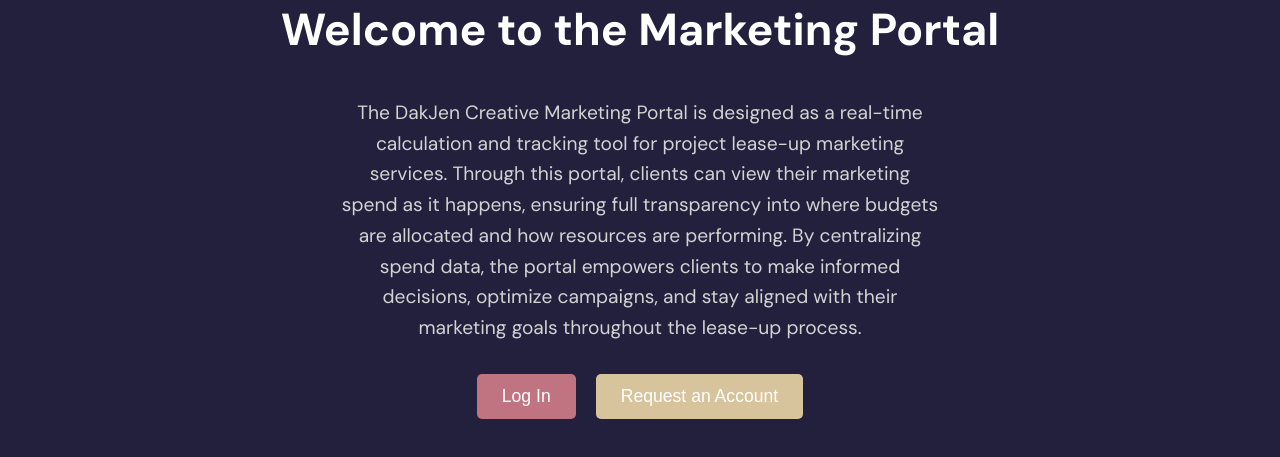
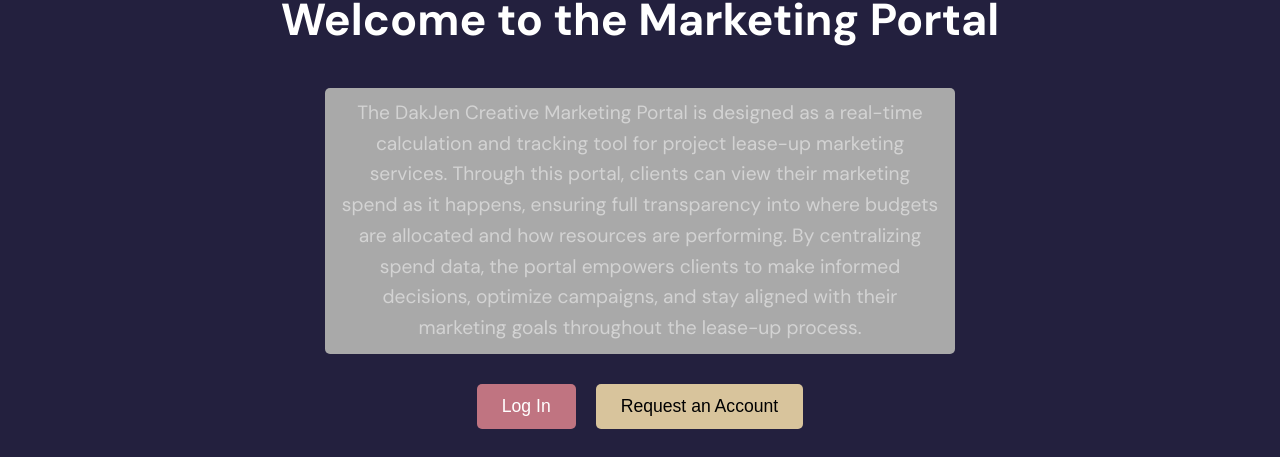
Before and after one commit to dakjen/marketingportal1, a React (Create React App) app: page /intro in a window 1280 px wide. Shown: the part 118-575 px from the top of the page. Built offline with nearby package versions, Linux system fonts and the light colour scheme; grey boxes are pictures that could not be loaded.

Commit message:
Style: Update IntroScreen button text color and paragraph background

```diff
--- a/src/IntroScreen.css
+++ b/src/IntroScreen.css
@@ -21,6 +21,10 @@
   max-width: 600px;
   margin-bottom: 30px;
   line-height: 1.6;
+  color: lightgray;
+  background-color: darkgray; /* New: background for the message */
+  padding: 10px 15px; /* Add some padding for better appearance */
+  border-radius: 5px; /* Slightly rounded corners */
 }
 
 .intro-buttons button {
@@ -41,6 +45,7 @@
 
 .intro-buttons button:last-child {
   background-color: #d8c49c;
+  color: black; /* New: text color for Request an Account button */
 }
 
 .intro-buttons button:last-child:hover {
```
